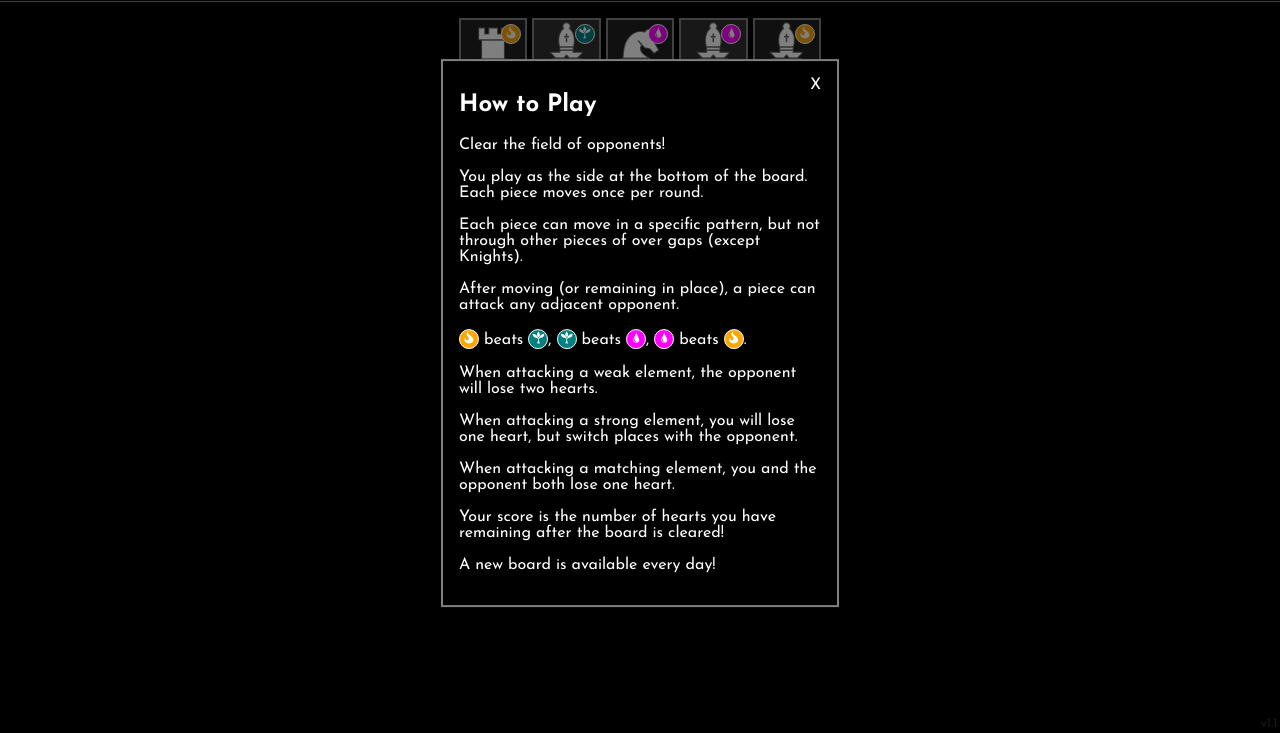
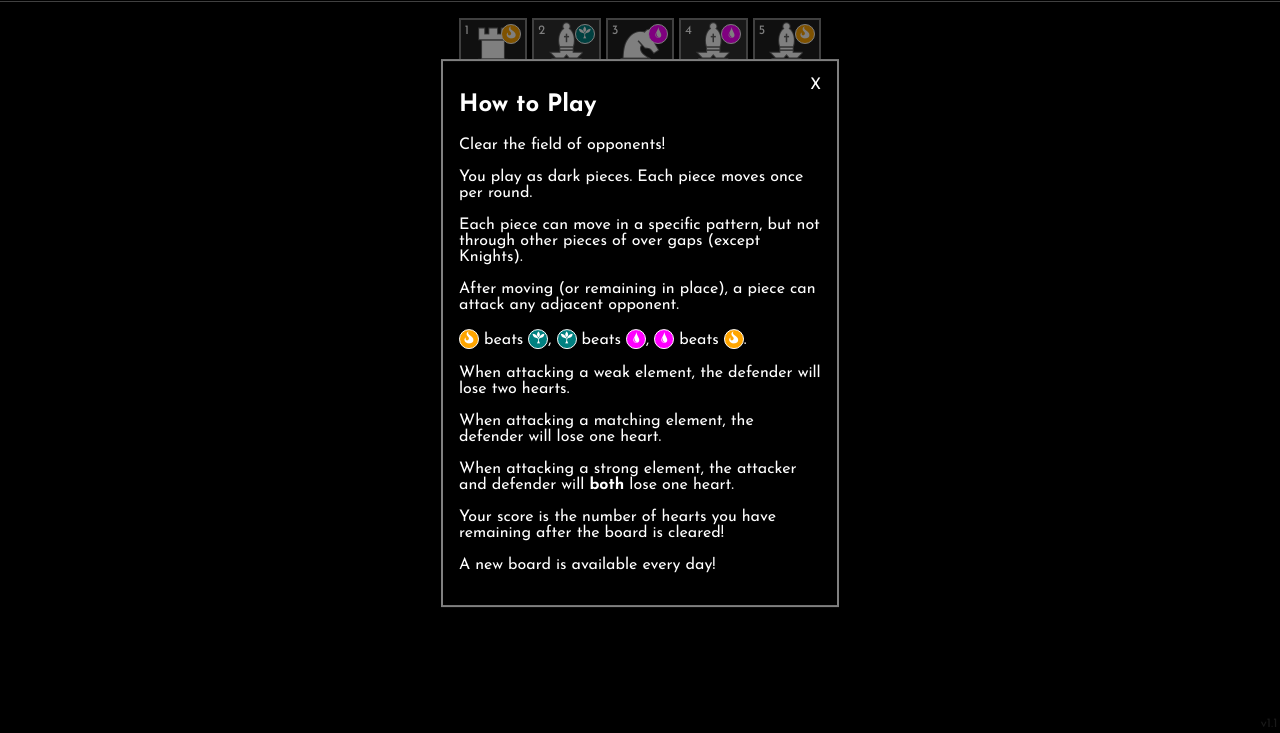
Before and after one commit to delzhand/tactle, a plain HTML site: page index.html in a window 1280 px wide. Both pictures are taken after a click on the element "How to Play". Shown: the part 67-800 px from the top of the page. Drawn offline with nearby package versions, Linux system fonts and the light colour scheme; files whose address does not match are found by name.

Commit message:
change matchup behavior

```diff
--- a/index.html
+++ b/index.html
@@ -118,7 +118,7 @@
       <div class="display how hidden">
         <h2>How to Play</h2>
         <p>Clear the field of opponents!</p>
-        <p>You play as the side at the bottom of the board. Each piece moves once per round.</p>
+        <p>You play as dark pieces. Each piece moves once per round.</p>
         <p>Each piece can move in a specific pattern, but not through other pieces of over gaps (except Knights).</p>
         <p>After moving (or remaining in place), a piece can attack any adjacent opponent.</p>
         <p>
@@ -126,9 +126,9 @@
           <span class="sigil icon-grass"></span> beats <span class="sigil icon-water"></span>,
           <span class="sigil icon-water"></span> beats <span class="sigil icon-fire"></span>.
         </p>
-        <p>When attacking a weak element, the opponent will lose two hearts.</p>
-        <p>When attacking a strong element, you will lose one heart, but switch places with the opponent.</p>
-        <p>When attacking a matching element, you and the opponent both lose one heart.</p>
+        <p>When attacking a weak element, the defender will lose two hearts.</p>
+        <p>When attacking a matching element, the defender will lose one heart.</p>
+        <p>When attacking a strong element, the attacker and defender will <b>both</b> lose one heart.</p>
         <p>Your score is the number of hearts you have remaining after the board is cleared!</p>
         <p>A new board is available every day!</p>
       </div>
--- a/lib.js
+++ b/lib.js
@@ -19,6 +19,7 @@ function init() {
     const sigilPool = getSigilPool(5);
     for (let i=1; i<=5; i++) {
       const piece = {};
+      piece.index = i;
       piece.piece = getPiece();
       piece.color = color;
       piece.sigil = sigilPool[i-1];
@@ -63,13 +64,14 @@ function drawBlock(block) {
 
 function drawPiece(piece) {
   $('.grid').append(`
-  <div class="unit" data-color="${piece.color}" data-piece="${piece.piece}" data-x="${piece.x}" data-y="${piece.y}" data-sigil="${piece.sigil}" data-hp=${piece.hp} data-state="${piece.color === 'dark' ? 'ready' : 'ai'}">
+  <div class="unit" data-index="${piece.index}" data-color="${piece.color}" data-piece="${piece.piece}" data-x="${piece.x}" data-y="${piece.y}" data-sigil="${piece.sigil}" data-hp=${piece.hp} data-state="${piece.color === 'dark' ? 'ready' : 'ai'}">
     <span class="piece icon-"></span>
     <span class="piece dupe icon-"></span>
     <div class="info">
       <div class="hp">
       </div>
       <span class="sigil icon-"></span>
+      <div class="index">${piece.index}</div>
     </div>
   </div>
   `);
@@ -313,25 +315,31 @@ function getAttackable(attackerColor, x, y) {
 }
 
 function doAttack($attacker, $defender, result) {
+  const aData = getPieceData($attacker);
+  const dData = getPieceData($defender);
+  console.log(`${aData.color}-${aData.index} attacks ${dData.color}-${dData.index}`);
   if (result === -1) {
+    console.log("weak match");
     // loss
     loseHeart($attacker, 1);
-    const aData = getPieceData($attacker);
-    const ax = aData.x;
-    const ay = aData.y;
-    $attacker.attr('data-x', $defender.attr('data-x'));
-    $attacker.attr('data-y', $defender.attr('data-y'));
-    $defender.attr('data-x', ax);
-    $defender.attr('data-y', ay);
+    loseHeart($defender, 1);
+    // const ax = aData.x;
+    // const ay = aData.y;
+    // $attacker.attr('data-x', $defender.attr('data-x'));
+    // $attacker.attr('data-y', $defender.attr('data-y'));
+    // $defender.attr('data-x', ax);
+    // $defender.attr('data-y', ay);
   }
   else if (result === 1) {
+    console.log("strong match");
     // win
     loseHeart($defender, 2);
   }
   else {
+    console.log("even match");
     // tie
     loseHeart($defender, 1);
-    loseHeart($attacker, 1);
+    // loseHeart($attacker, 1);
   }
 }
 
@@ -586,6 +594,7 @@ function getPieceData($e) {
     return null;
   }
   return {
+    index: $e.attr('data-index'),
     x: parseInt($e.attr('data-x')),
     y: parseInt($e.attr('data-y')),
     color: $e.attr('data-color'),
--- a/style.scss
+++ b/style.scss
@@ -188,6 +188,14 @@ h1 {
     right: .3em;
     z-index: 3;
   }
+  .index {
+    position: absolute;
+    top: .3em;
+    left: .3em;
+    z-index: 3;
+    color: #FFF;
+    font-size: .8em;
+  }
 }
 .sigil {
   padding: .2em;
```
Also changed, not shown: style.css, 1 other file.
